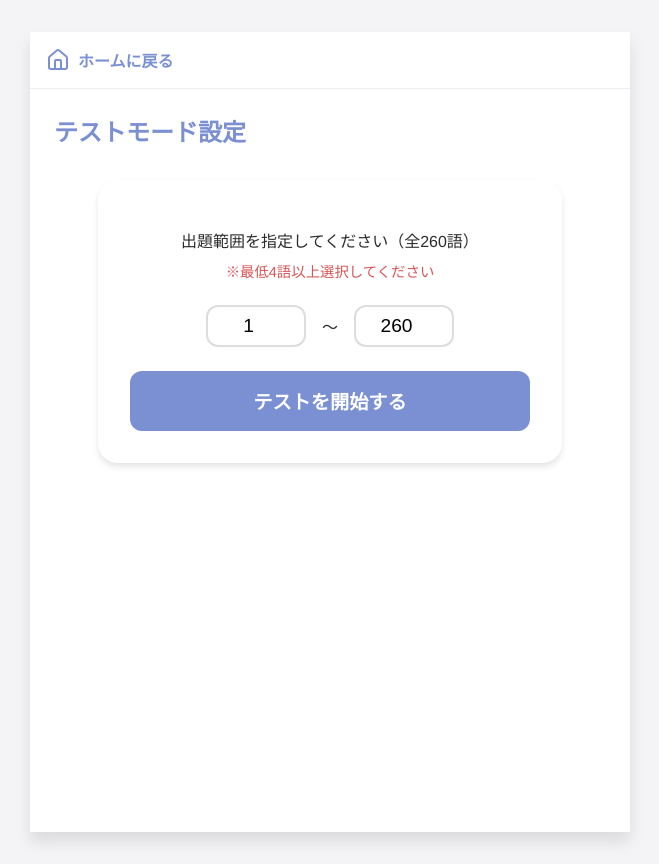
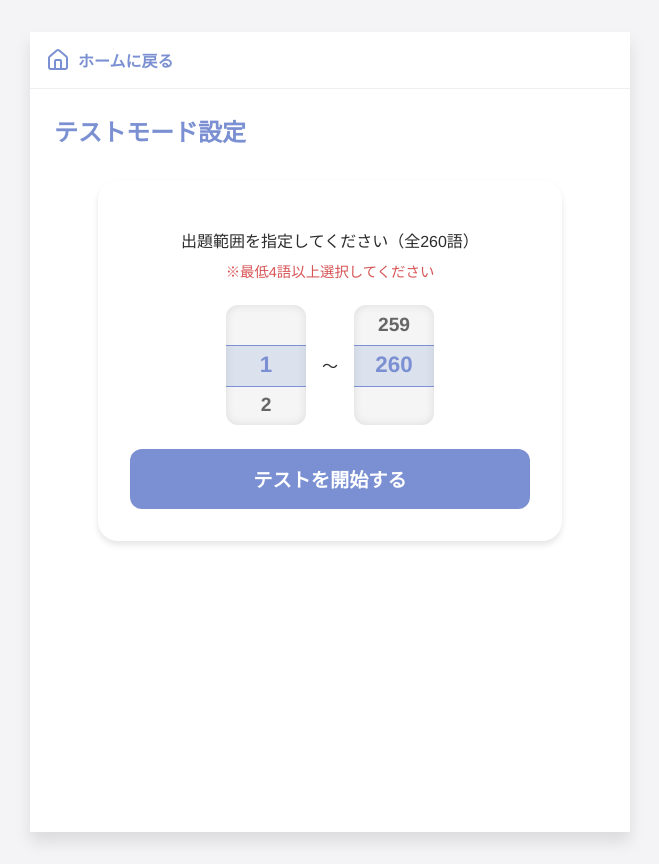
Before and after one commit to yuki5321/kobun-vocabulary, a React (Vite) app: page /test in a window 1280 px wide. Shown: the whole page, without its empty margins (310-969 px from the left). Built offline with nearby package versions, Linux system fonts and the light colour scheme.

Commit message:
ドラムロール

```diff
--- /dev/null
+++ b/src/components/DrumRollPicker.tsx
@@ -0,0 +1,60 @@
+import React, { useRef, useEffect } from 'react';
+
+interface DrumRollPickerProps {
+    min: number;
+    max: number;
+    value: number;
+    onChange: (value: number) => void;
+}
+
+const DrumRollPicker: React.FC<DrumRollPickerProps> = ({ min, max, value, onChange }) => {
+    const scrollRef = useRef<HTMLDivElement>(null);
+    const itemHeight = 40; // Height of each item in pixels
+
+    // Generate array of numbers
+    const numbers = Array.from({ length: max - min + 1 }, (_, i) => min + i);
+
+    // Scroll to the selected value on mount and update
+    useEffect(() => {
+        if (scrollRef.current) {
+            const index = value - min;
+            scrollRef.current.scrollTop = index * itemHeight;
+        }
+    }, [value, min]);
+
+    const handleScroll = () => {
+        if (scrollRef.current) {
+            const scrollTop = scrollRef.current.scrollTop;
+            const index = Math.round(scrollTop / itemHeight);
+            const newValue = min + index;
+            if (newValue !== value && newValue >= min && newValue <= max) {
+                onChange(newValue);
+            }
+        }
+    };
+
+    return (
+        <div className="drum-roll-container">
+            <div className="drum-roll-highlight"></div>
+            <div
+                className="drum-roll-scroll"
+                ref={scrollRef}
+                onScroll={handleScroll}
+            >
+                <div className="drum-roll-spacer"></div>
+                {numbers.map((num) => (
+                    <div
+                        key={num}
+                        className={`drum-roll-item ${num === value ? 'active' : ''}`}
+                        onClick={() => onChange(num)}
+                    >
+                        {num}
+                    </div>
+                ))}
+                <div className="drum-roll-spacer"></div>
+            </div>
+        </div>
+    );
+};
+
+export default DrumRollPicker;
--- a/src/index.css
+++ b/src/index.css
@@ -906,6 +906,71 @@ body {
   }
 }
 
+/* Drum Roll Picker */
+.drum-roll-container {
+  position: relative;
+  height: 120px;
+  /* 3 items visible (40px * 3) */
+  width: 80px;
+  overflow: hidden;
+  background-color: #f5f5f5;
+  border-radius: var(--radius-md);
+  box-shadow: inset 0 0 10px rgba(0, 0, 0, 0.1);
+}
+
+.drum-roll-highlight {
+  position: absolute;
+  top: 40px;
+  /* Center item */
+  left: 0;
+  right: 0;
+  height: 40px;
+  background-color: rgba(123, 144, 210, 0.2);
+  /* Primary color with opacity */
+  border-top: 1px solid var(--color-primary);
+  border-bottom: 1px solid var(--color-primary);
+  pointer-events: none;
+  z-index: 1;
+}
+
+.drum-roll-scroll {
+  height: 100%;
+  overflow-y: auto;
+  scroll-snap-type: y mandatory;
+  scrollbar-width: none;
+  /* Firefox */
+  -ms-overflow-style: none;
+  /* IE/Edge */
+}
+
+.drum-roll-scroll::-webkit-scrollbar {
+  display: none;
+  /* Chrome/Safari */
+}
+
+.drum-roll-item {
+  height: 40px;
+  display: flex;
+  align-items: center;
+  justify-content: center;
+  font-size: 1.2rem;
+  font-weight: bold;
+  color: var(--color-text-light);
+  scroll-snap-align: center;
+  cursor: pointer;
+  transition: all 0.2s;
+}
+
+.drum-roll-item.active {
+  color: var(--color-primary);
+  font-size: 1.4rem;
+}
+
+.drum-roll-spacer {
+  height: 40px;
+  /* One item height spacer at top and bottom */
+}
+
 .result-list {
   display: flex;
   flex-direction: column;
--- a/src/pages/MemorizeMode.tsx
+++ b/src/pages/MemorizeMode.tsx
@@ -1,6 +1,7 @@
 import React, { useState } from 'react';
 import { useVocabulary } from '../context/VocabularyContext';
 import { ChevronLeft, ChevronRight, RotateCw, Star } from 'lucide-react';
+import DrumRollPicker from '../components/DrumRollPicker';
 
 const MemorizeMode: React.FC = () => {
     const { vocabulary, toggleWeakWord, isWeak } = useVocabulary();
@@ -38,20 +39,18 @@ const MemorizeMode: React.FC = () => {
                 <div className="range-selector">
                     <p>学習する範囲を指定してください（全{vocabulary.length}語）</p>
                     <div className="range-inputs">
-                        <input
-                            type="number"
-                            value={rangeStart}
-                            onChange={(e) => setRangeStart(Number(e.target.value))}
+                        <DrumRollPicker
                             min={1}
                             max={vocabulary.length}
+                            value={rangeStart}
+                            onChange={setRangeStart}
                         />
                         <span>〜</span>
-                        <input
-                            type="number"
-                            value={rangeEnd}
-                            onChange={(e) => setRangeEnd(Number(e.target.value))}
+                        <DrumRollPicker
                             min={1}
                             max={vocabulary.length}
+                            value={rangeEnd}
+                            onChange={setRangeEnd}
                         />
                     </div>
                     <button className="start-btn" onClick={handleStart}>
--- a/src/pages/TestMode.tsx
+++ b/src/pages/TestMode.tsx
@@ -3,6 +3,7 @@ import { useVocabulary } from '../context/VocabularyContext';
 import { CheckCircle, XCircle, RefreshCw, Home, Star } from 'lucide-react';
 import { Link } from 'react-router-dom';
 import type { VocabularyItem } from '../types';
+import DrumRollPicker from '../components/DrumRollPicker';
 
 interface TestResultDetail {
     question: VocabularyItem;
@@ -107,20 +108,18 @@ const TestMode: React.FC = () => {
                     <p>出題範囲を指定してください（全{vocabulary.length}語）</p>
                     <p className="note">※最低4語以上選択してください</p>
                     <div className="range-inputs">
-                        <input
-                            type="number"
-                            value={rangeStart}
-                            onChange={(e) => setRangeStart(Number(e.target.value))}
+                        <DrumRollPicker
                             min={1}
                             max={vocabulary.length}
+                            value={rangeStart}
+                            onChange={setRangeStart}
                         />
                         <span>〜</span>
-                        <input
-                            type="number"
-                            value={rangeEnd}
-                            onChange={(e) => setRangeEnd(Number(e.target.value))}
+                        <DrumRollPicker
                             min={1}
                             max={vocabulary.length}
+                            value={rangeEnd}
+                            onChange={setRangeEnd}
                         />
                     </div>
                     <button className="start-btn" onClick={handleStart}>
```
